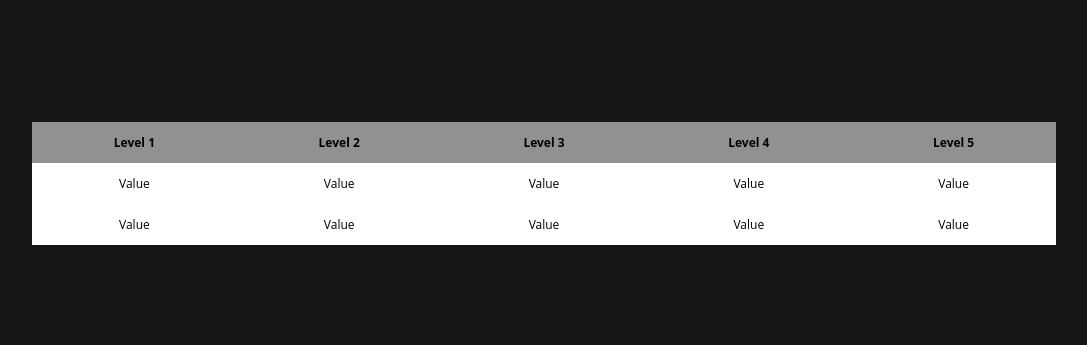
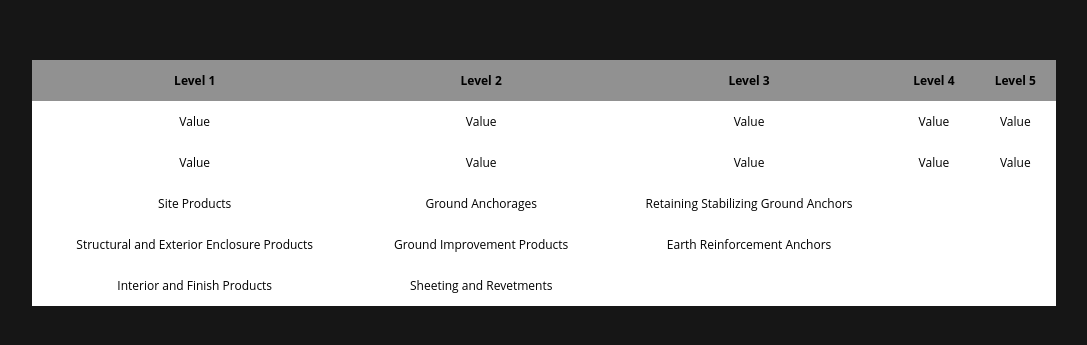
Before and after one commit to zmm2025/react-testing-app, a React (Create React App) app: page / in a window 1280 px wide. Shown: the part 217-562 px from the top of the page, without its empty margins (96-1183 px from the left). Built offline with nearby package versions, Linux system fonts and the light colour scheme.

Commit message:
Normalized table body row population (this was so hard)

```diff
--- a/src/components/ClassSelector.js
+++ b/src/components/ClassSelector.js
@@ -24,9 +24,15 @@ export default function ClassSelector() {
                     <td>Value</td>
                     <td>Value</td>
                 </tr>
+                {bodyRows}
             </tbody>
         </table>
     )
+}
+
+// Define helper functions
+function childrenCount(object) {
+    return Object.keys(object).length;
 }
 
 // Define classes data
@@ -68,9 +74,33 @@ const classesData = {
     },
 }
 const classesDataDepth = 5;
+let currentClassPath = ["Site Products", "Ground Anchorages"];
 
 // Generate table header cells
 let headerCells = [];
 for (let levelIndex = 1; levelIndex <= classesDataDepth; levelIndex++) {
     headerCells.push(<th>Level {levelIndex}</th>);
 }
+
+// Generate table body rows
+let bodyRows = [];
+for (let rowIndex = 0; rowIndex < childrenCount(classesData); rowIndex++) {
+    // Generate table row cells by traversing selected classes indexing each cell's class
+    let rowCells = [];
+    let levelClass = classesData;
+    for (let levelIndex = 1; levelIndex <= classesDataDepth; levelIndex++) {
+        let cellText = "";
+        // If the cell's level is within the selected or next class,
+        // get its text and traverse to the next class if its level is selected
+        if (levelIndex <= currentClassPath.length + 1) {
+            cellText = Object.keys(levelClass)[rowIndex];
+
+            if (levelIndex <= currentClassPath.length) {
+                let nextClass = currentClassPath[levelIndex - 1]
+                levelClass = levelClass[nextClass];
+            }
+        }
+        rowCells.push(<td>{cellText}</td>);
+    }
+    bodyRows.push(<tr>{rowCells}</tr>);
+}
```
